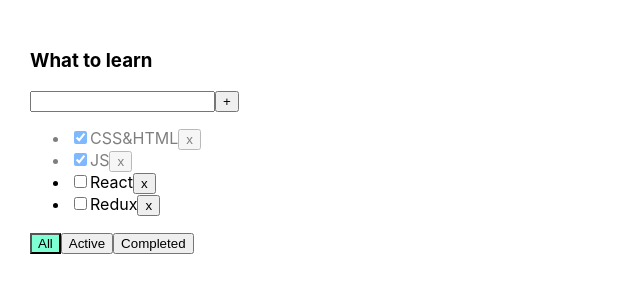
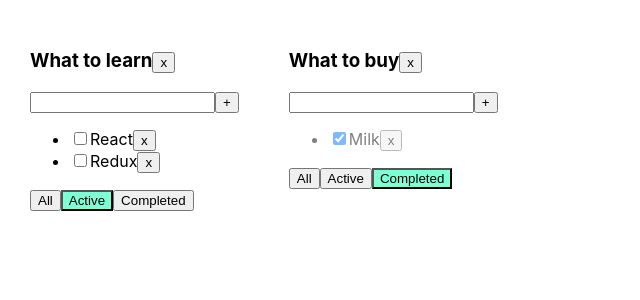
Before and after one commit to rutkovsky/todolist-final, a React (Create React App) app: page / in a window 1280 px wide. Shown: the top 300 px of the page, without its empty margins (0-640 px from the left). Built offline with nearby package versions, Linux system fonts and the light colour scheme.

Commit message:
after lesson 5

```diff
--- a/src/App.tsx
+++ b/src/App.tsx
@@ -1,61 +1,97 @@
 import React, {useState} from 'react';
 import './App.css';
-import {TaskType, Todolist} from './Todolist';
+import {Todolist} from './Todolist';
 import {v1} from 'uuid';
 
 export type FilterValueType = 'all' | 'active' | 'completed'
 
+type ToDoListsType = {
+    id: string
+    title: string
+    filter: FilterValueType
+}
+
 function App() {
 
-    let [tasks, setTasks] = useState<TaskType[]>([
+    let toDoListId1 = v1()
+    let toDoListId2 = v1()
+
+    let [tasksObj, setTasksObj] = useState({
+        [toDoListId1]: [
             {id: v1(), title: 'CSS&HTML', isDone: true},
             {id: v1(), title: 'JS', isDone: true},
             {id: v1(), title: 'React', isDone: false},
             {id: v1(), title: 'Redux', isDone: false}
-    ])
+        ],
+        [toDoListId2]: [
+            {id: v1(), title: 'Milk', isDone: true},
+            {id: v1(), title: 'Bread', isDone: false}
+        ]
+    })
 
-    function changeTaskStatus(taskId: string, isDone: boolean) {
-        let changingTask = tasks.find(t => t.id === taskId)
+    function changeTaskStatus(taskId: string, isDone: boolean, toDoListId: string) {
+        let changingTask = tasksObj[toDoListId].find(t => t.id === taskId)
         if (changingTask) {
             changingTask.isDone = isDone
         }
-        setTasks([...tasks])
+        setTasksObj({...tasksObj})
     }
 
-    let [filter, setFilter] = useState<FilterValueType>('all')
-
-    function removeTask(id: string) {
-        tasks = tasks.filter(t => t.id !== id)
-        setTasks(tasks)
+    function removeTask(id: string, toDoListId: string) {
+        tasksObj[toDoListId] = tasksObj[toDoListId].filter(t => t.id !== id)
+        setTasksObj({...tasksObj})
     }
 
-    function addTask(newTaskTitle: string) {
+    function addTask(newTaskTitle: string, toDoListId: string) {
         let newTask = {id: v1(), title: newTaskTitle, isDone: false}
-        let newTasks = [newTask, ...tasks]
-        setTasks(newTasks)
+        tasksObj[toDoListId] = [newTask, ...tasksObj[toDoListId]]
+        setTasksObj({...tasksObj})
     }
 
-    let filteredTasks = tasks
-    if (filter === 'active') {
+    function changeFilter(valueFilter: FilterValueType, toDoListId: string) {
+        let changingToDoList = toDoLists.find(t => t.id === toDoListId)
+        if (changingToDoList) {
+            changingToDoList.filter = valueFilter
+        }
+        setToDoLists([...toDoLists])
+    }
+
+    function removeTodolist(toDoListId: string) {
+        let toDoListsAfterDelete = toDoLists.filter(t => t.id !== toDoListId)
+        setToDoLists(toDoListsAfterDelete)
+        delete tasksObj[toDoListId]
+        setTasksObj({...tasksObj})
+    }
+
+    let [toDoLists, setToDoLists] = useState<ToDoListsType[]>([
+        {id: toDoListId1, title: 'What to learn', filter: 'active'},
+        {id: toDoListId2, title: 'What to buy', filter: 'completed'}
+    ])
+
+    return (
+        <div className="App">
+            {
+                toDoLists.map((tdl) => {
+                    let filteredTasks = tasksObj[tdl.id];
+                    if (tdl.filter === 'active') {
                         filteredTasks = filteredTasks.filter(t => !t.isDone)
                     }
-    if (filter === 'completed') {
+                    if (tdl.filter === 'completed') {
                         filteredTasks = filteredTasks.filter(t => t.isDone)
                     }
-
-    function changeFilter(valueFilter: FilterValueType) {
-        setFilter(valueFilter)
-    }
-
-    return <div className="App">
-        <Todolist title="What to learn"
+                    return <Todolist
+                        key={tdl.id}
+                        id={tdl.id}
+                        title={tdl.title}
                         tasks={filteredTasks}
                         removeTask={removeTask}
                         changeFilter={changeFilter}
                         addTask={addTask}
                         changeTaskStatus={changeTaskStatus}
-                  filter={filter}/>
-    </div>;
+                        filter={tdl.filter}
+                        removeTodolist={removeTodolist}/>
+                })}
+        </div>)
 }
 
 export default App;
--- a/src/Todolist.tsx
+++ b/src/Todolist.tsx
@@ -8,13 +8,15 @@ export type TaskType = {
 }
 
 type PropsType = {
+    id: string
     title: string
     tasks: TaskType[]
-    removeTask: (id: string) => void
-    changeFilter: (valueFilter: FilterValueType) => void
-    addTask: (newTaskTitle: string) => void
-    changeTaskStatus: (taskId: string, isDone: boolean) => void
+    removeTask: (id: string, toDoListId: string) => void
+    changeFilter: (valueFilter: FilterValueType, toDoListId: string) => void
+    addTask: (newTaskTitle: string, toDoListId: string) => void
+    changeTaskStatus: (taskId: string, isDone: boolean, toDoListId: string) => void
     filter: FilterValueType
+    removeTodolist: (toDoListId: string) => void
 }
 
 export const Todolist = (props: PropsType) => {
@@ -27,25 +29,28 @@ export const Todolist = (props: PropsType) => {
     const onKeyPressHandler = (e: KeyboardEvent<HTMLInputElement>) => {
         setError(false)
         if (e.charCode === 13) {
-            props.addTask(newTaskTitle);
+            props.addTask(newTaskTitle, props.id);
             setNewTaskTitle('')
         }
     }
     const onClickAddTaskHandler = () => {
         if (newTaskTitle.trim() !== '') {
-            props.addTask(newTaskTitle.trim())
+            props.addTask(newTaskTitle.trim(), props.id)
             setNewTaskTitle('')
         } else {
             setError(true)
         }
     }
-    const onClickAll = () => props.changeFilter('all')
-    const onClickActive = () => props.changeFilter('active')
-    const onClickCompleted = () => props.changeFilter('completed')
+    const onClickAll = () => props.changeFilter('all', props.id)
+    const onClickActive = () => props.changeFilter('active', props.id)
+    const onClickCompleted = () => props.changeFilter('completed', props.id)
+    const removeTodoList = () => props.removeTodolist(props.id)
 
     return (
         <div>
-            <h3>{props.title}</h3>
+            <h3>{props.title}
+                <button onClick={removeTodoList}>x</button>
+            </h3>
             <div>
                 <input type="text"
                        value={newTaskTitle}
@@ -57,8 +62,8 @@ export const Todolist = (props: PropsType) => {
             </div>
             <ul>
                 {props.tasks.map(t => {
-                    const onClickRemoveTaskHandler = () => props.removeTask(t.id)
-                    const onChangeTaskStatusHandler = (e: ChangeEvent<HTMLInputElement>) => props.changeTaskStatus(t.id, e.currentTarget.checked)
+                    const onClickRemoveTaskHandler = () => props.removeTask(t.id, props.id)
+                    const onChangeTaskStatusHandler = (e: ChangeEvent<HTMLInputElement>) => props.changeTaskStatus(t.id, e.currentTarget.checked, props.id)
                     return <li key={t.id} className={t.isDone ? 'is-done' : ''}>
                         <input type="checkbox"
                                onChange={onChangeTaskStatusHandler}
@@ -70,9 +75,11 @@ export const Todolist = (props: PropsType) => {
             </ul>
             <div>
                 <button className={props.filter === 'all' ? 'active-filter' : ''} onClick={onClickAll}>All</button>
-                <button className={props.filter === 'active' ? 'active-filter' : ''} onClick={onClickActive}>Active</button>
+                <button className={props.filter === 'active' ? 'active-filter' : ''} onClick={onClickActive}>Active
+                </button>
                 <button className={props.filter === 'completed' ? 'active-filter' : ''}
-                 onClick={onClickCompleted}>Completed</button>
+                        onClick={onClickCompleted}>Completed
+                </button>
             </div>
         </div>
     )
```
Lines whose indentation alone changed are shown as unchanged.
